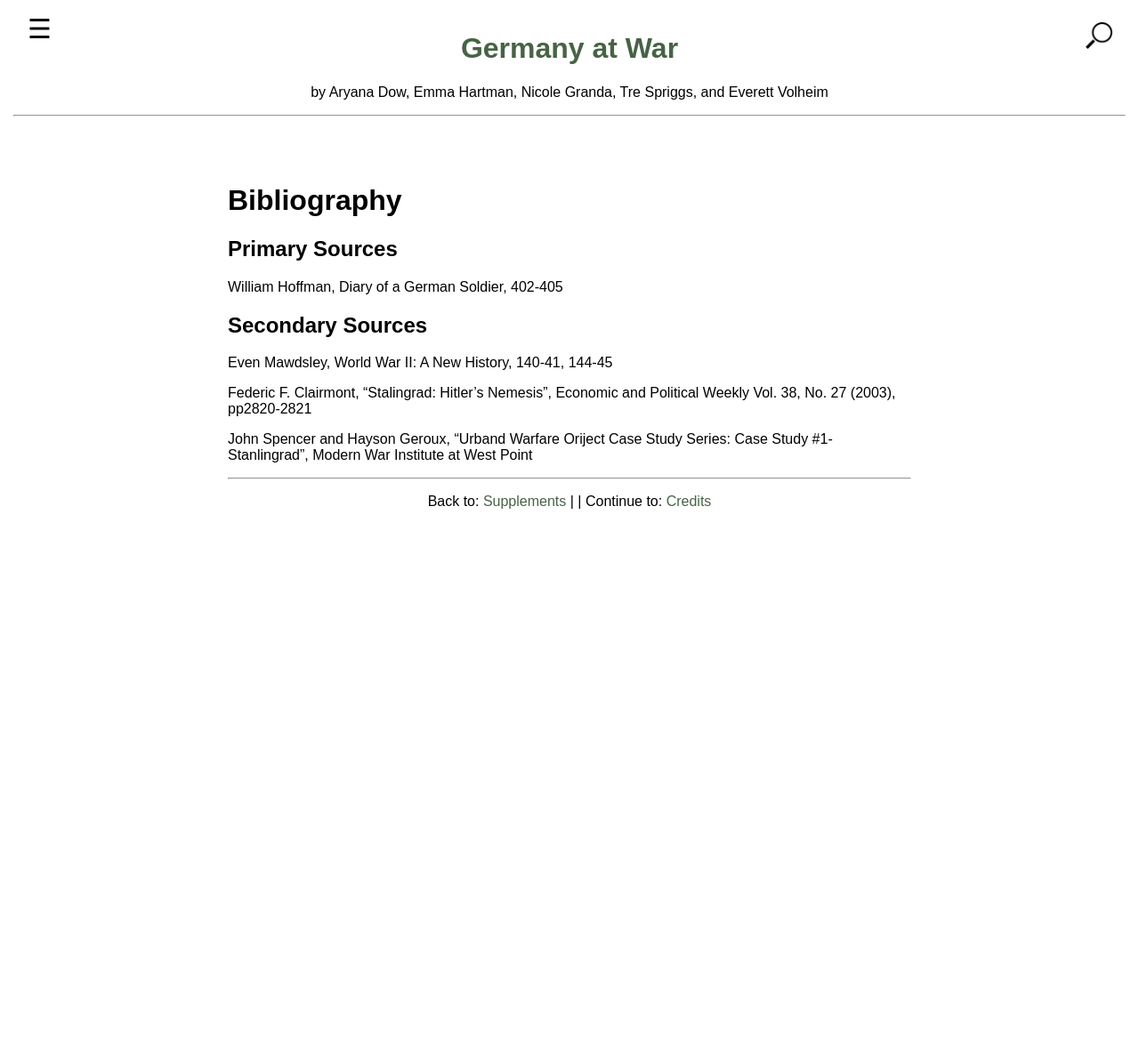
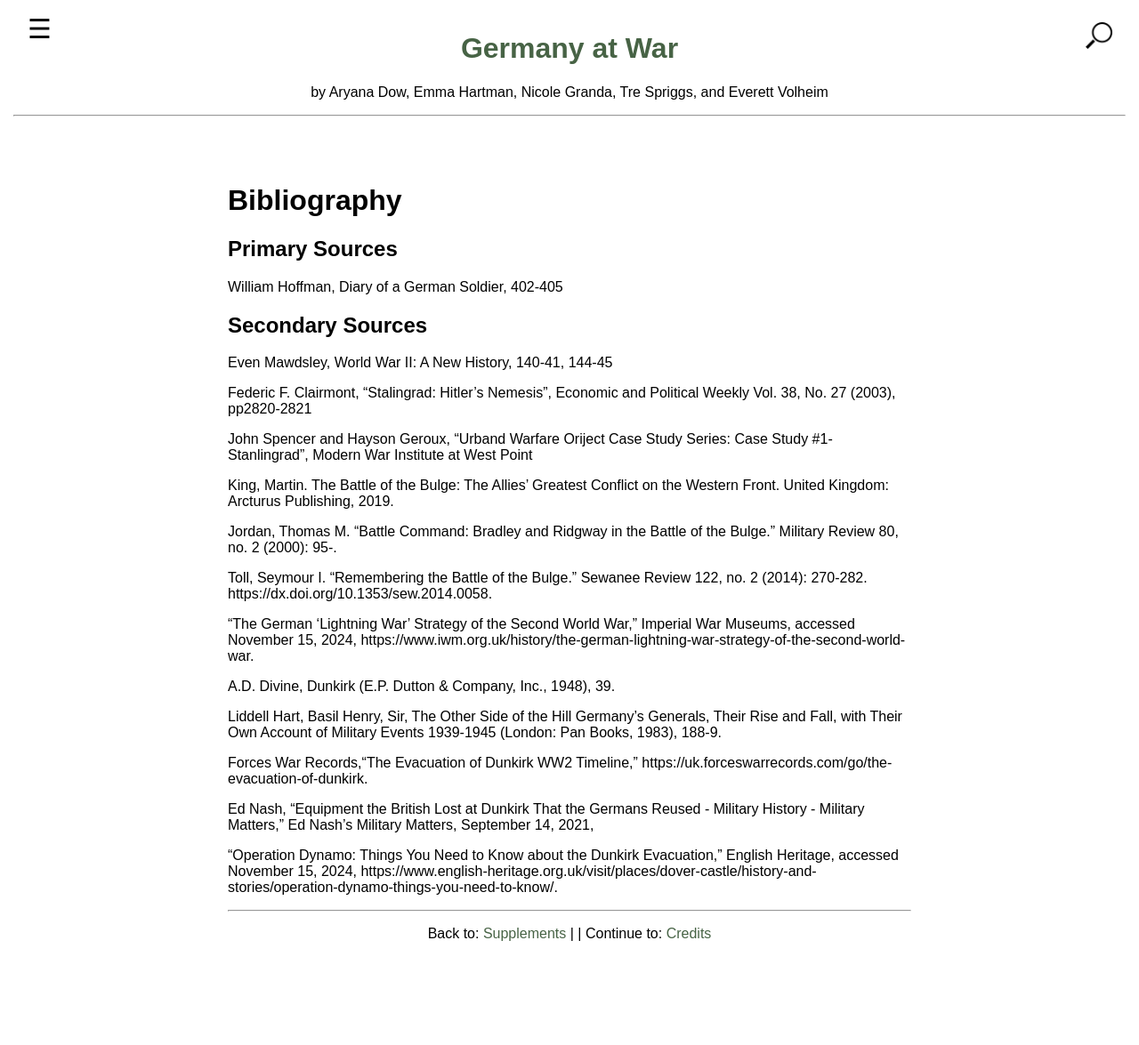
Before and after one commit to EVolheim/VOLHEIM-EVERETT-3931, a Jekyll site: the page built from 005_bibliography.md, in a window 1280 px wide. Shown: the whole page at 89% size. Built offline with Jekyll 4.4.1, drawn with Linux system fonts in a browser that asks for light colours; before the commit the page ends 900 px from its top, so only the background shows below that.

Commit message:
Update 005_bibliography.md

```diff
--- a/005_bibliography.md
+++ b/005_bibliography.md
@@ -17,3 +17,21 @@ Even Mawdsley, World War II: A New History, 140-41, 144-45
 Federic F. Clairmont, "Stalingrad: Hitler's Nemesis", Economic and Political Weekly Vol. 38, No. 27 (2003), pp2820-2821
 
 John Spencer and Hayson Geroux, "Urband Warfare Oriject Case Study Series: Case Study #1-Stanlingrad", Modern War Institute at West Point
+
+King, Martin. The Battle of the Bulge: The Allies' Greatest Conflict on the Western Front. United Kingdom: Arcturus Publishing, 2019.
+
+Jordan, Thomas M. “Battle Command: Bradley and Ridgway in the Battle of the Bulge.” Military Review 80, no. 2 (2000): 95-.
+
+Toll, Seymour I. "Remembering the Battle of the Bulge." Sewanee Review 122, no. 2 (2014): 270-282. https://dx.doi.org/10.1353/sew.2014.0058.
+
+“The German ‘Lightning War’ Strategy of the Second World War,” Imperial War Museums, accessed November 15, 2024, https://www.iwm.org.uk/history/the-german-lightning-war-strategy-of-the-second-world-war.
+
+A.D. Divine, Dunkirk (E.P. Dutton & Company, Inc., 1948), 39.
+
+Liddell Hart, Basil Henry, Sir, The Other Side of the Hill Germany’s Generals, Their Rise and Fall, with Their Own Account of Military Events 1939-1945 (London: Pan Books, 1983), 188-9.
+
+Forces War Records,“The Evacuation of Dunkirk WW2 Timeline,” https://uk.forceswarrecords.com/go/the-evacuation-of-dunkirk.
+
+Ed Nash, “Equipment the British Lost at Dunkirk That the Germans Reused - Military History - Military Matters,” Ed Nash’s Military Matters, September 14, 2021,
+
+“Operation Dynamo: Things You Need to Know about the Dunkirk Evacuation,” English Heritage, accessed November 15, 2024, https://www.english-heritage.org.uk/visit/places/dover-castle/history-and-stories/operation-dynamo-things-you-need-to-know/.
```
